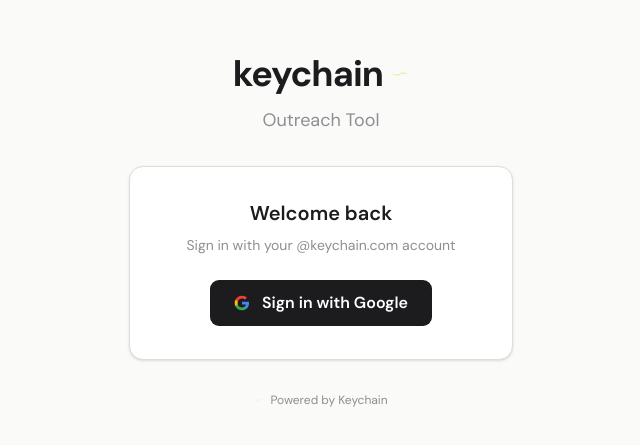
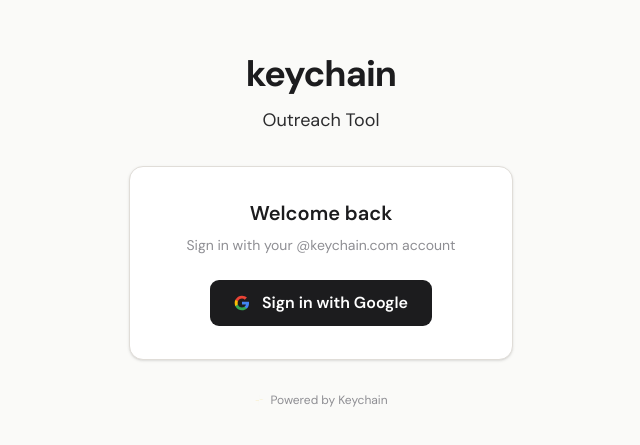
Before and after one commit to alexanderwgold/keychain-outreach, a Next.js app in the folder frontend/: page / in a window 1280 px wide. Shown: the part 169-614 px from the top of the page, without its empty margins (319-959 px from the left). Built offline with nearby package versions, Linux system fonts and the light colour scheme; no server answers.

Commit message:
style: hide sparkle on login page, improve subtitle contrast
Co-Authored-By: Claude Opus 4.6 (1M context) <noreply@anthropic.com>

```diff
--- a/frontend/src/app/page.tsx
+++ b/frontend/src/app/page.tsx
@@ -16,8 +16,8 @@ export default async function LoginPage() {
     <div className="flex min-h-screen flex-col items-center justify-center bg-kc-warm-white px-4">
       <div className="w-full max-w-sm space-y-8 text-center">
         <div className="space-y-3">
-          <KeychainLogo size="lg" className="justify-center" />
-          <p className="text-lg text-kc-text-muted">Outreach Tool</p>
+          <KeychainLogo size="lg" showSparkle={false} className="justify-center" />
+          <p className="text-lg text-kc-text">Outreach Tool</p>
         </div>
 
         <div className="rounded-xl border border-kc-warm-gray-dark bg-white p-8 shadow-sm">
```
